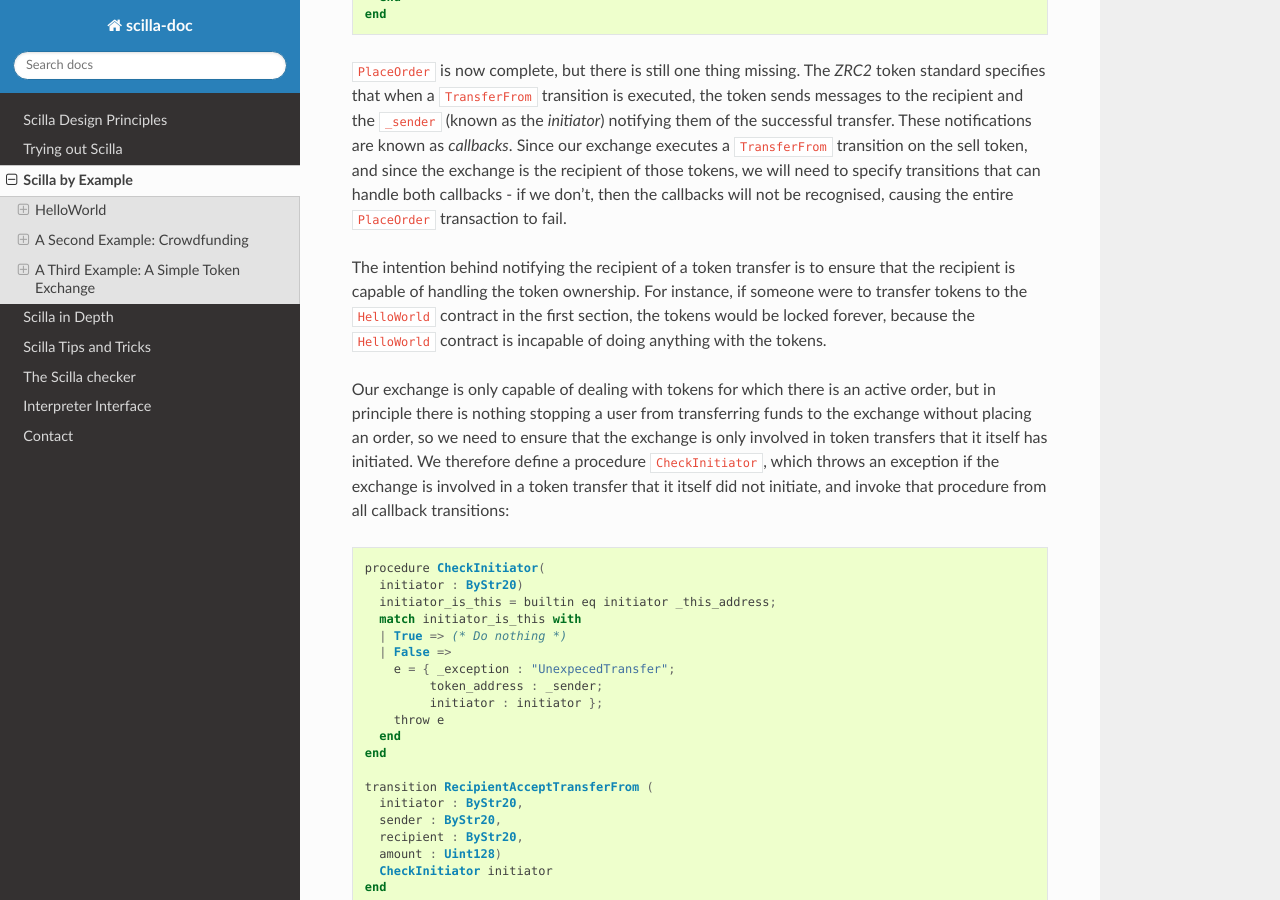
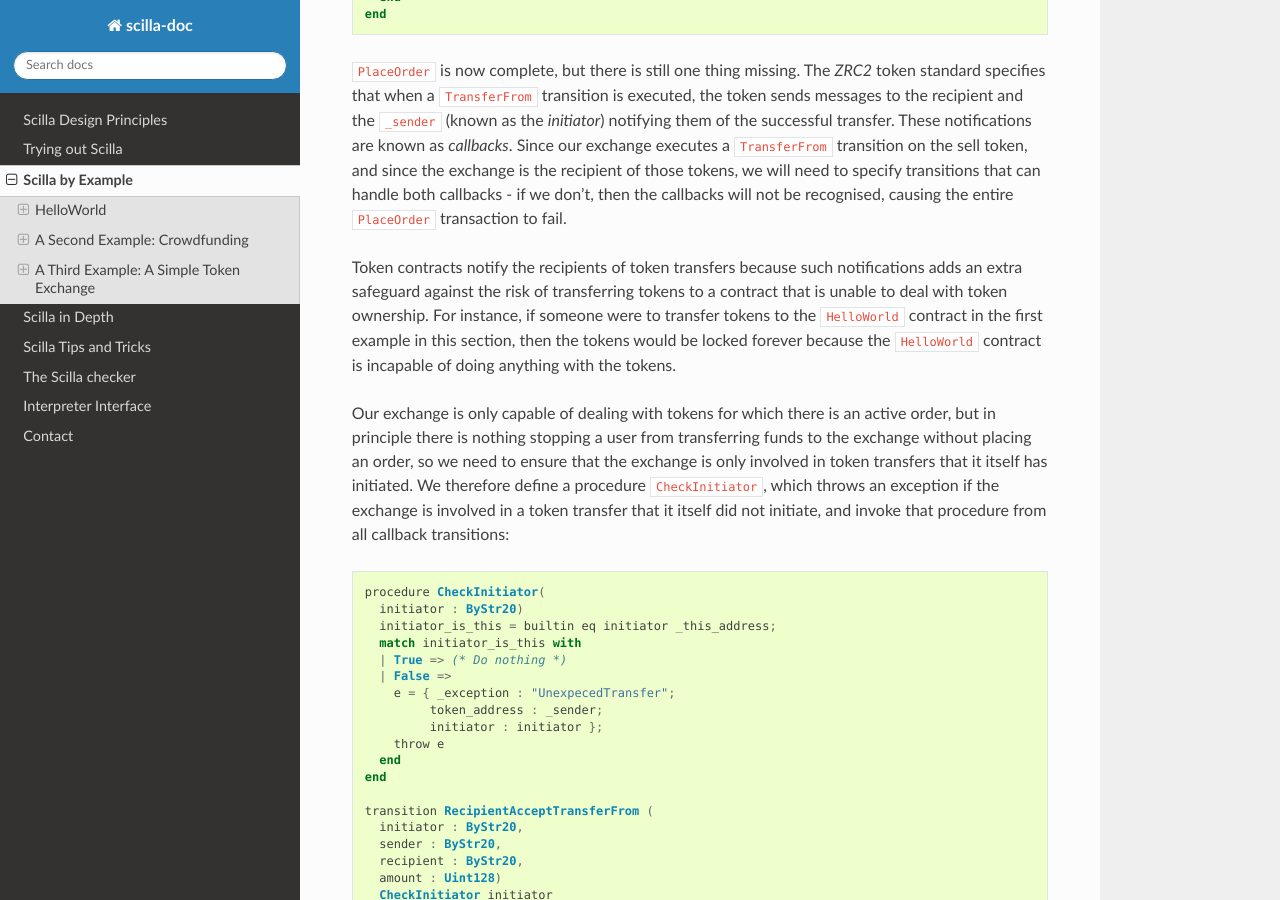
Before and after one commit to Zilliqa/scilla-docs, a Sphinx documentation site: the page built from docs/source/scilla-by-example.rst, in a window 1280 px wide and 900 px high, scrolled down 25931 px. Built offline with Sphinx 7.4.7 and the Read the Docs theme 2.0.0, drawn with Linux system fonts in a browser that asks for light colours.

Commit message:
Rephrased explanation of token contract callbacks

```diff
--- a/docs/source/scilla-by-example.rst
+++ b/docs/source/scilla-by-example.rst
@@ -1513,11 +1513,12 @@ tokens, we will need to specify transitions that can handle both
 callbacks - if we don't, then the callbacks will not be recognised,
 causing the entire ``PlaceOrder`` transaction to fail.
 
-The intention behind notifying the recipient of a token transfer is to
-ensure that the recipient is capable of handling the token
-ownership. For instance, if someone were to transfer tokens to the
-``HelloWorld`` contract in the first section, the tokens would be
-locked forever, because the ``HelloWorld`` contract is incapable of
+Token contracts notify the recipients of token transfers because such
+notifications adds an extra safeguard against the risk of transferring
+tokens to a contract that is unable to deal with token ownership. For
+instance, if someone were to transfer tokens to the ``HelloWorld``
+contract in the first example in this section, then the tokens would
+be locked forever because the ``HelloWorld`` contract is incapable of
 doing anything with the tokens.
 
 Our exchange is only capable of dealing with tokens for which there is
```
